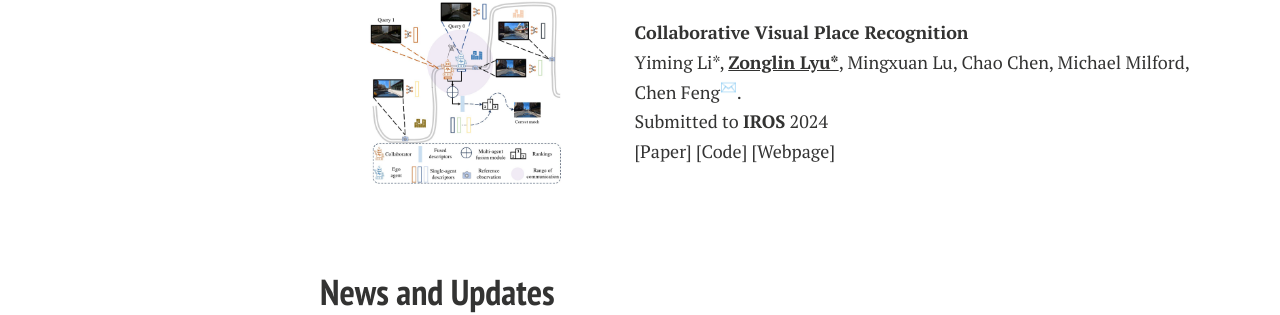
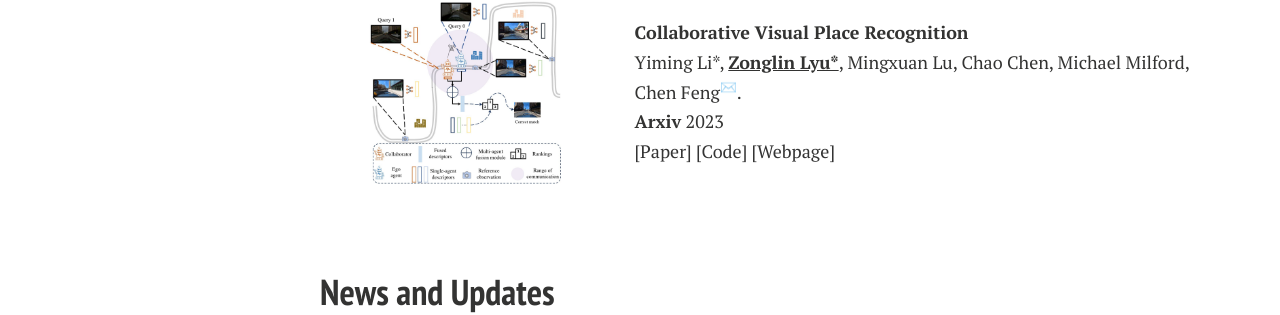
Before and after one commit to ZonglinL/ZonglinL.github.io, a Jekyll site: the page built from index.md, in a window 1280 px wide. Shown: the part 1635-1950 px from the top of the page. Built offline with Jekyll 4.4.1, drawn with Linux system fonts in a browser that asks for light colours; nearby versions of some CDN libraries; comment, search, counter and statistics services are not loaded; a style sheet for code colours, icons or effects is not loaded; our own code applies the rules of GitHub Pages for plain Markdown files.

Commit message:
Update index.md

```diff
--- a/index.md
+++ b/index.md
@@ -133,7 +133,7 @@ I am always happy to chat about research (and also non-research stuffs such as e
           <br>
           Yiming Li*, <strong><u>Zonglin Lyu*</u></strong>, Mingxuan Lu, Chao Chen, Michael Milford, Chen Feng<sup>✉️</sup>.
           <br>
-          Submitted to <strong>IROS</strong> 2024
+          <strong>Arxiv</strong> 2023
           <br>
           <a href="https://arxiv.org/abs/2310.05541" class="custom-link—paper">[Paper]</a>
           <a href="https://github.com/ai4ce/CoVPR" class="custom-link—code">[Code]</a>
```
